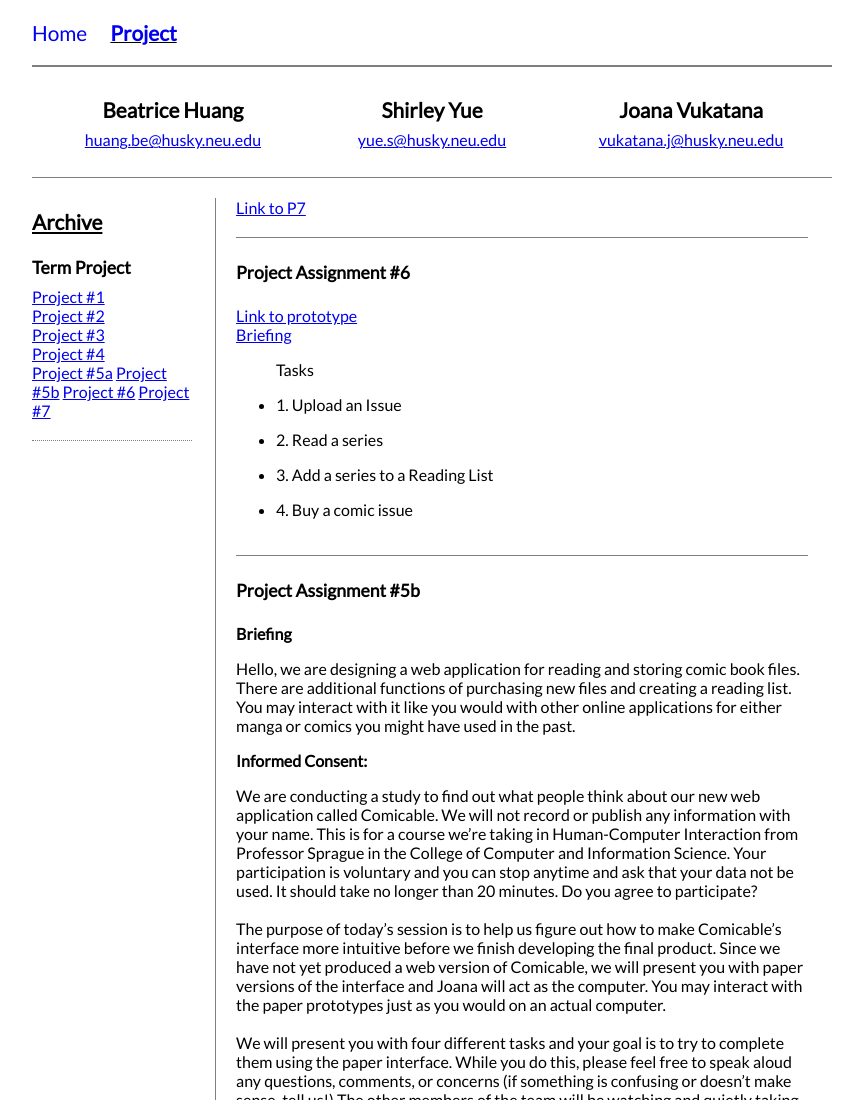
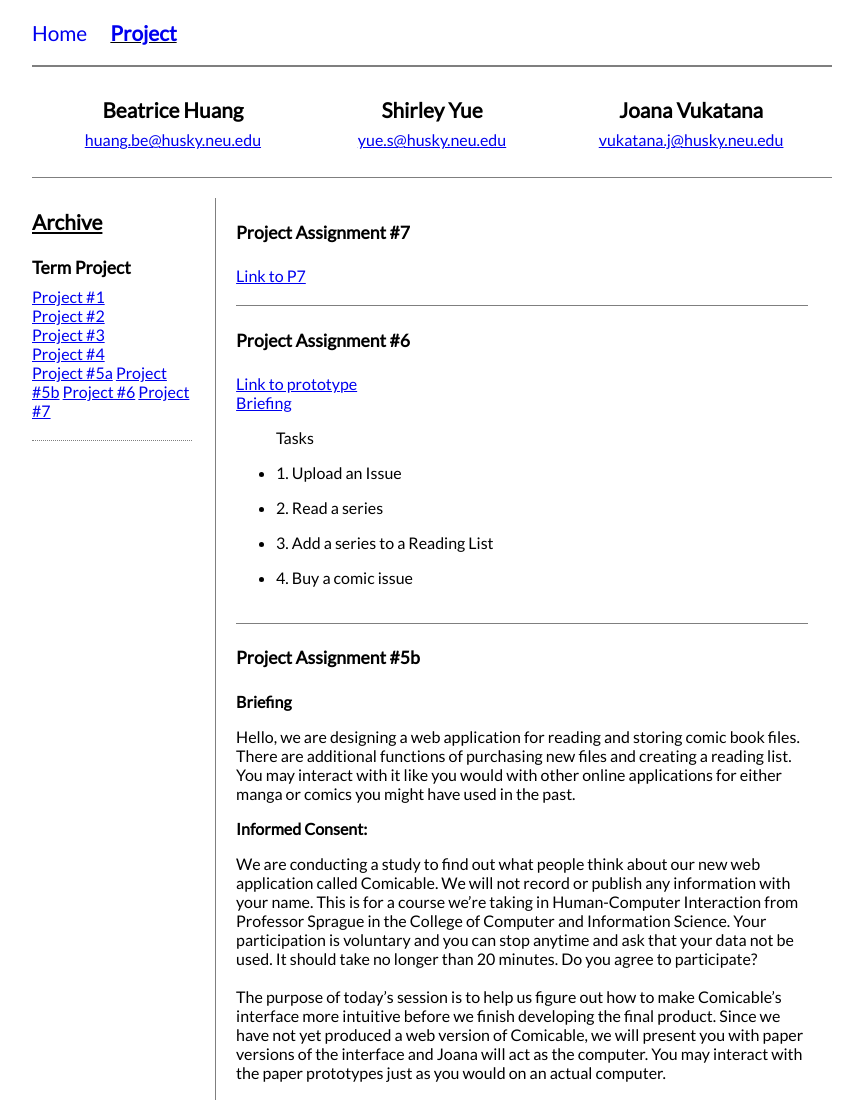
Before and after one commit to beahuang/IS4300, a plain HTML site: page project.html in a window 1280 px wide. Shown: the top 1100 px of the page, without its empty margins (208-1071 px from the left). Drawn offline with Linux system fonts and the light colour scheme.

Commit message:
add in p7

```diff
--- a/project.html
+++ b/project.html
@@ -47,6 +47,7 @@
 			</nav>
 			<section id="homeworks">
 				<section id="p7">
+					<h4>Project Assignment #7</h4>
 					<a href="https://docs.google.com/a/husky.neu.edu/document/d/1KRBt5otAI8ZCC_dtcRZRMymTEZX3mnQmJ1Sz19zMUHU/edit?usp=sharing" target="=_blank">Link to P7</a>
 				</section>
 				<section id="p6">
```
